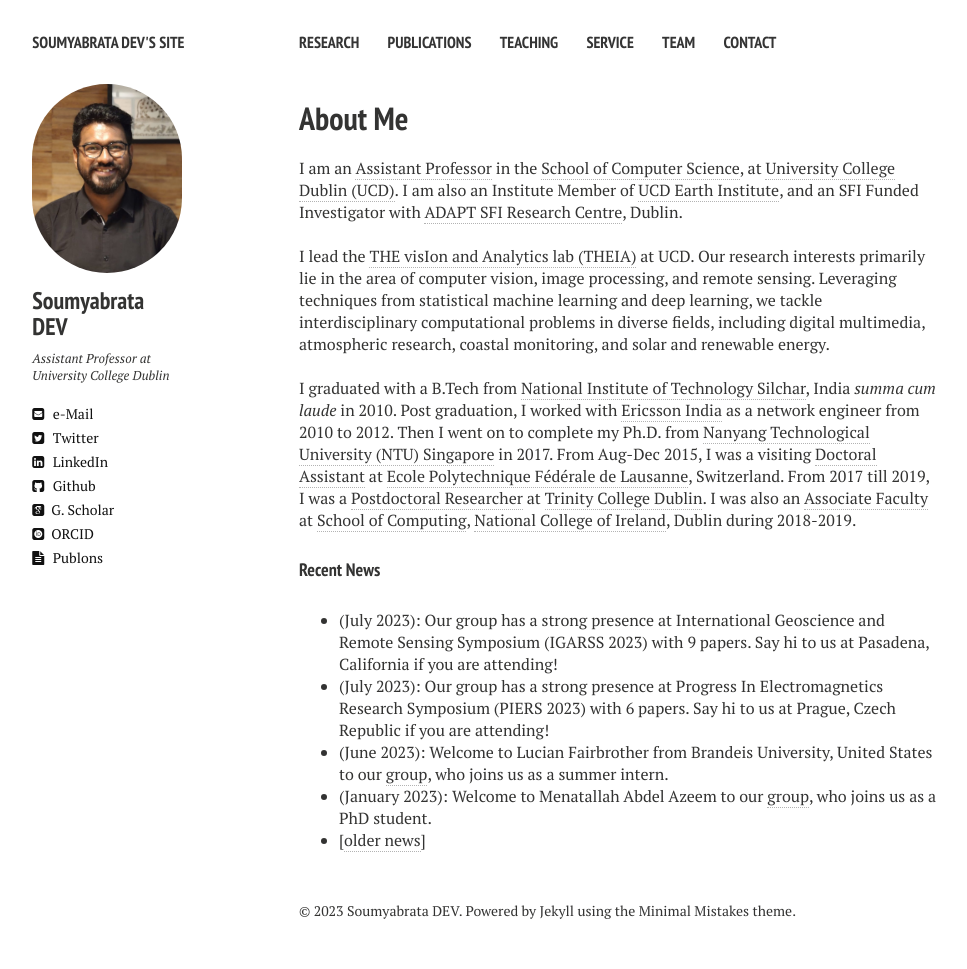
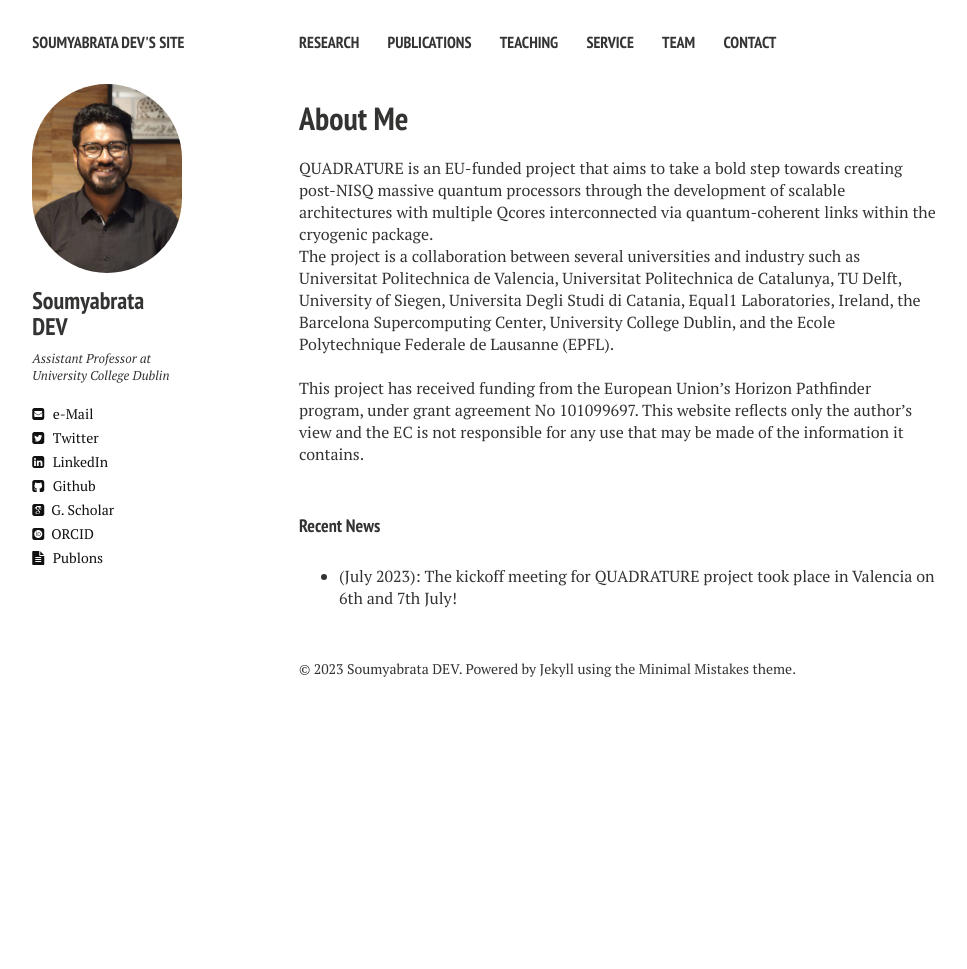
Before and after one commit to biddu/biddu.github.io, a Jekyll site: the page built from index.md, in a window 1280 px wide. Shown: the whole page, without its empty margins (21-988 px from the left). Built offline with Jekyll 4.4.1, drawn with Linux system fonts in a browser that asks for light colours; nearby versions of some CDN libraries; comment, search, counter and statistics services are not loaded; after the commit the page ends 900 px from its top, so only the background shows below that.

Commit message:
Update index.md

```diff
--- a/index.md
+++ b/index.md
@@ -1,28 +1,24 @@
 ---
 layout: home3
 title: About Me
-description: "Soumyabrata DEV's website"
+description: "Quadrature EU Project Website"
 tags: [Jekyll, theme, responsive, blog, template]
 image:
   feature:
 ---
-I am an <a href="https://people.ucd.ie/soumyabrata.dev/">Assistant Professor</a> in the <a href="https://www.ucd.ie/cs/">School of Computer Science</a>, at <a href="https://www.ucd.ie/">University College Dublin (UCD)</a>. I am also an Institute Member of <a href="https://www.ucd.ie/earth/">UCD Earth Institute</a>, and an SFI Funded Investigator with <a href="https://www.adaptcentre.ie">ADAPT SFI Research Centre</a>, Dublin.
+QUADRATURE is an EU-funded project that aims to take a bold step towards creating post-NISQ massive quantum processors through the development of scalable architectures with multiple Qcores interconnected via quantum-coherent links within the cryogenic package.
+<br />
+The project is a collaboration between several universities and industry such as Universitat Politechnica de Valencia, Universitat Politechnica de Catalunya, TU Delft, University of Siegen, Universita Degli Studi di Catania, Equal1 Laboratories, Ireland, the Barcelona Supercomputing Center, University College Dublin, and the Ecole Polytechnique Federale de Lausanne (EPFL).
 
 <br />
-I lead the <a href="https://soumyabrata.dev/theia/">THE visIon and Analytics lab (THEIA)</a> at UCD. Our research interests primarily lie in the area of computer vision, image processing, and remote sensing. Leveraging techniques from statistical machine learning and deep learning, we tackle interdisciplinary computational problems in diverse fields, including digital multimedia, atmospheric research, coastal monitoring, and solar and renewable energy.
+This project has received funding from the European Union’s Horizon Pathfinder program, under grant agreement No  101099697. This website reflects only the author’s view and the EC is not responsible for any use that may be made of the information it contains.
 
 <br />
-I graduated with a B.Tech from <a href="http://www.nits.ac.in/">National Institute of Technology Silchar</a>, India *summa cum laude* in 2010. Post graduation, I worked with <a href="http://www.ericsson.com/in">Ericsson India</a> as a network engineer from 2010 to 2012. Then I went on to complete my Ph.D. from <a href="www.ntu.edu.sg/Pages/home.aspx">Nanyang Technological University (NTU) Singapore</a> in 2017. From Aug-Dec 2015, I was a visiting <a href="http://people.epfl.ch/soumyabrata.dev">Doctoral Assistant</a> at <a href="http://www.epfl.ch/">Ecole Polytechnique F&eacute;d&eacute;rale de Lausanne</a>, Switzerland. From 2017 till 2019, I was a <a href="https://www.adaptcentre.ie/team-members/person-detail/soumyabrata-dev">Postdoctoral Researcher</a> at <a href="http://www.tcd.ie">Trinity College Dublin</a>. I was also an <a href="https://www.ncirl.ie/Faculty-Depts/A-Z-Staff-Directory/Staff/404">Associate Faculty</a> at <a href="https://www.ncirl.ie/Faculty-Depts/School-of-Computing">School of Computing</a>, <a href="https://www.ncirl.ie">National College of Ireland</a>, Dublin during 2018-2019.
 
 
 #### Recent News
 
-+ (July 2023): Our group has a strong presence at International Geoscience and Remote Sensing Symposium (IGARSS 2023) with 9 papers. Say hi to us at Pasadena, California if you are attending!
-+ (July 2023): Our group has a strong presence at Progress In Electromagnetics Research Symposium (PIERS 2023) with 6 papers. Say hi to us at Prague, Czech Republic if you are attending!
-+ (June 2023): Welcome to Lucian Fairbrother from Brandeis University, United States to our <a href="https://soumyabrata.dev/theia/">group</a>, who joins us as a summer intern.
-+ (January 2023): Welcome to Menatallah Abdel Azeem to our <a href="https://soumyabrata.dev/theia/">group</a>, who joins us as a PhD student.
-+ [<a href="https://soumyabrata.github.io/news/">older news</a>]
-
++ (July 2023): The kickoff meeting for QUADRATURE project took place in Valencia on 6th and 7th July!
 
 <!---
 Previous about me!
```
